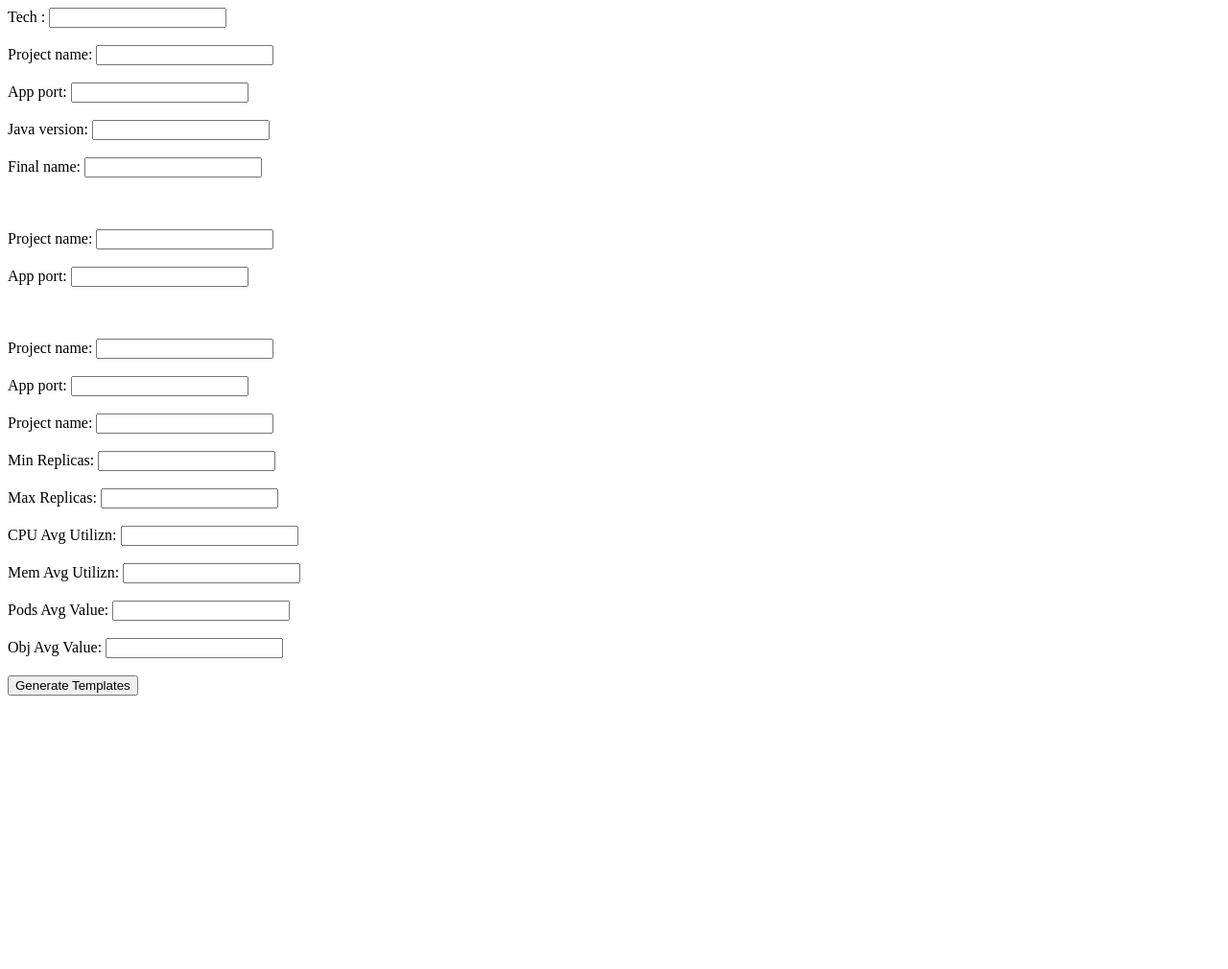
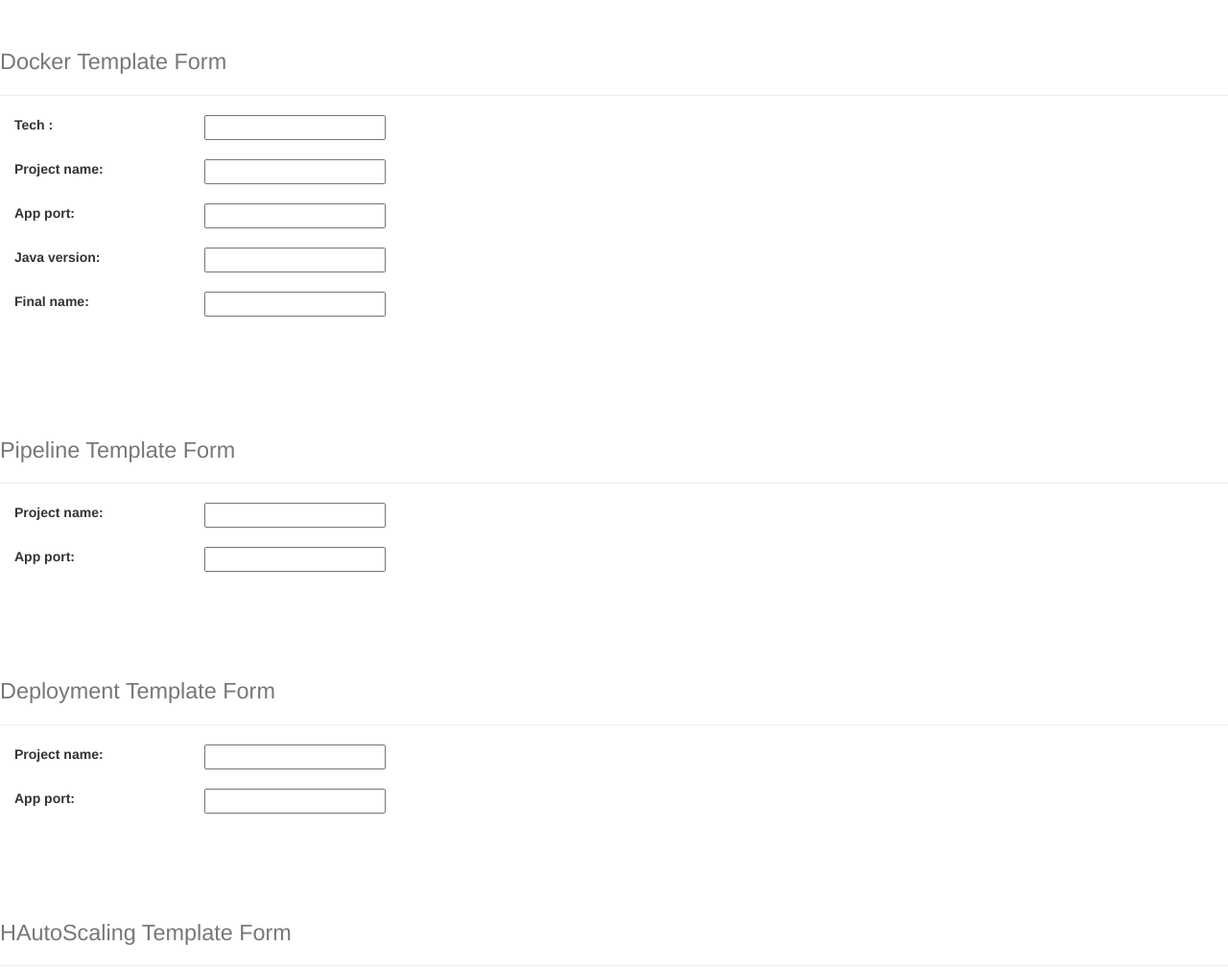
Before and after one commit to mondalsukanta/mvp-generator_nodejs, a website: page fileGenTest.htm in a window 1280 px wide. Shown: the top 1010 px of the page at 96% size. Before the commit the page ends 800 px from the top, so only its background shows below. Drawn offline with nearby package versions, Linux system fonts and the light colour scheme.

Commit message:
incl. bootstrap components for html form

```diff
--- a/fileGenTest.htm
+++ b/fileGenTest.htm
@@ -1,30 +1,66 @@
 <!DOCTYPE html>
 <head>
    <script src="https://ajax.googleapis.com/ajax/libs/jquery/3.1.0/jquery.min.js"></script>
+   <!-- Latest compiled and minified CSS -->
+   <link rel="stylesheet" href="https://maxcdn.bootstrapcdn.com/bootstrap/3.3.7/css/bootstrap.min.css"
+    integrity="sha384-BVYiiSIFeK1dGmJRAkycuHAHRg32OmUcww7on3RYdg4Va+PmSTsz/K68vbdEjh4u" crossorigin="anonymous">
 </head>
 <body>
+   <div class="page-header">
+      <h1><small>Docker Template Form</small></h1>
+    </div>
+   <form id="dockerGenForm">
+      <div class="form-group">
+         <label for="tech" class="col-sm-2 col-form-label">Tech :</label>
+         <input type="text"  class="form-control-plaintext" id="techInput" name="txtTechInput"/><br><br>
 
-   <form id="dockerGenForm">
+         <label for="projectName" class="col-sm-2 col-form-label">Project name:</label>
+         <input type="text"  class="form-control-plaintext" id="projectNameInput"/><br><br>
+
+         <label for="appPort" class="col-sm-2 col-form-label">App port:</label>
+         <input type="text"  class="form-control-plaintext" id="appPortInput"/><br><br>
+
+         <label for="javaVersion" class="col-sm-2 col-form-label">Java version:</label>
+         <input type="text"  class="form-control-plaintext" id="javaVersionInput"/><br><br>
+
+         <label for="finalName" class="col-sm-2 col-form-label">Final name:</label>
+         <input type="text"  class="form-control-plaintext" id="finalNameInput"/><br><br>
+
+      </div>
+   </form>
+
+  <!-- <form id="dockerGenForm">
       <label for="tech">Tech :</label>
       <input type="text" id="techInput" name="txttechInput"/><br><br>
 
       <label for="projectName">Project name:</label>
-      <input type="text" id="projectNameInput"/><br><br>
+      <input type="text"  class="form-control" id="projectNameInput"/><br><br>
 
       <label for="appPort">App port:</label>
-      <input type="text" id="appPortInput"/><br><br>
+      <input type="text"  class="form-control" id="appPortInput"/><br><br>
 
       <label for="javaVersion">Java version:</label>
-      <input type="text" id="javaVersionInput"/><br><br>
+      <input type="text"  class="form-control" id="javaVersionInput"/><br><br>
 
       <label for="finalName">Final name:</label>
-      <input type="text" id="finalNameInput"/><br><br>
+      <input type="text"  class="form-control" id="finalNameInput"/><br><br>
 
-      <!-- <input id="dockerButton" type="submit" value="Docker Gen"/> -->
+    <input id="dockerButton" type="submit" value="Docker Gen"/>
+
+    </form> -->
+    <br><br>
+    <div class="page-header">
+      <h1><small>Pipeline Template Form</small></h1>
+    </div>
+    <form id="pipelineGenForm">
+      <label for="projectName" class="col-sm-2 col-form-label">Project name:</label>
+      <input type="text" class="form-control-plaintext" id="pipelineProjectNameInput"/><br><br>
+
+      <label for="appPort" class="col-sm-2 col-form-label">App port:</label>
+      <input type="text" class="form-control-plaintext" id="piplelineAppPortInput"/><br><br>
 
     </form>
-    <br><br>
-    <form id="pipelineGenForm">
+    <!-- <form id="pipelineGenForm">
 
       <label for="projectName">Project name:</label>
       <input type="text" id="pipelineProjectNameInput"/><br><br>
@@ -32,46 +68,50 @@
       <label for="appPort">App port:</label>
       <input type="text" id="piplelineAppPortInput"/><br><br>
 
-      <!-- <input id="pipelineButton" type="submit" value="Pipeline Gen"/> -->
-
-    </form>
+    </form> -->
     <br><br>
+    <div class="page-header">
+      <h1><small>Deployment Template Form</small></h1>
+    </div>
     <form id="deploymentGenForm">
 
-      <label for="projectName">Project name:</label>
-      <input type="text" id="deploymentProjectNameInput"/><br><br>
+      <label for="projectName" class="col-sm-2 col-form-label">Project name:</label>
+      <input type="text" class="form-control-plaintext" id="deploymentProjectNameInput"/><br><br>
 
-      <label for="appPort">App port:</label>
-      <input type="text" id="deploymentAppPortInput"/><br><br>
+      <label for="appPort" class="col-sm-2 col-form-label">App port:</label>
+      <input type="text" class="form-control-plaintext" id="deploymentAppPortInput"/><br><br>
 
       <!-- <input id="deploymentButton" type="submit" value="Deployment Gen"/> -->
 
     </form>
-
+    <br><br>
+    <div class="page-header">
+      <h1><small>HAutoScaling Template Form</small></h1>
+    </div>
     <form id="hAutoScalingGenForm">
 
-      <label for="projectName">Project name:</label>
-      <input type="text" id="hAutoScalingProjectNameInput"/><br><br>
+      <label for="projectName"  class="col-sm-2 col-form-label">Project name:</label>
+      <input type="text" class="form-control-plaintext" id="hAutoScalingProjectNameInput"/><br><br>
 
-      <label for="appPort">Min Replicas:</label>
-      <input type="text" id="minReplicas"/><br><br>
+      <label for="appPort" class="col-sm-2 col-form-label">Min Replicas:</label>
+      <input type="text" class="form-control-plaintext" id="minReplicas"/><br><br>
 
-      <label for="appPort">Max Replicas:</label>
-      <input type="text" id="maxReplicas"/><br><br>
+      <label for="appPort" class="col-sm-2 col-form-label">Max Replicas:</label>
+      <input type="text" class="form-control-plaintext" id="maxReplicas"/><br><br>
 
-      <label for="javaVersion">CPU Avg Utilizn:</label>
-      <input type="text" id="cpuAvgUtlztn"/><br><br>
+      <label for="javaVersion" class="col-sm-2 col-form-label">CPU Avg Utilizn:</label>
+      <input type="text" class="form-control-plaintext" id="cpuAvgUtlztn"/><br><br>
 
-      <label for="finalName">Mem Avg Utilizn:</label>
-      <input type="text" id="memAvgUtlztn"/><br><br>
+      <label for="finalName" class="col-sm-2 col-form-label">Mem Avg Utilizn:</label>
+      <input type="text" class="form-control-plaintext" id="memAvgUtlztn"/><br><br>
 
-      <label for="finalName">Pods Avg Value:</label>
-      <input type="text" id="podsAvgValue"/><br><br>
+      <label for="finalName"class="col-sm-2 col-form-label">Pods Avg Value:</label>
+      <input type="text" class="form-control-plaintext" id="podsAvgValue"/><br><br>
 
-      <label for="finalName">Obj Avg Value:</label>
-      <input type="text" id="objAvgValue"/><br><br>
-    </form>
-    <input id="templateGenButton" type="button" value="Generate Templates"/>
+      <label for="finalName" class="col-sm-2 col-form-label">Obj Avg Value:</label>
+      <input type="text" class="form-control-plaintext" id="objAvgValue"/><br><br>
+    </form><br>
+    <input id="templateGenButton" class="btn btn-default navbar-btn" type="button" value="Generate Templates"/>
    <!-- <input id="dockerButton" type="button" value="Docker Gen"/>
    <input id="pipelineButton" type="button" value="Pipeline Gen"/>
    <input id="deploymentButton" type="button" value="Deployment Gen"/> -->
@@ -115,7 +155,7 @@
        var javaVersionInputVal= $('#javaVersionInput').val();
        var finalNameInputVal = $('#finalNameInput').val();
 
-       var pipelineProjectNameInputVal = $('#pipelineProjectNameInput').val();
+      var pipelineProjectNameInputVal = $('#pipelineProjectNameInput').val();
       var piplelineAppPortInputVal = $('#piplelineAppPortInput').val();
 
       var deploymentProjectNameInputVal = $('#deploymentProjectNameInput').val();
```
